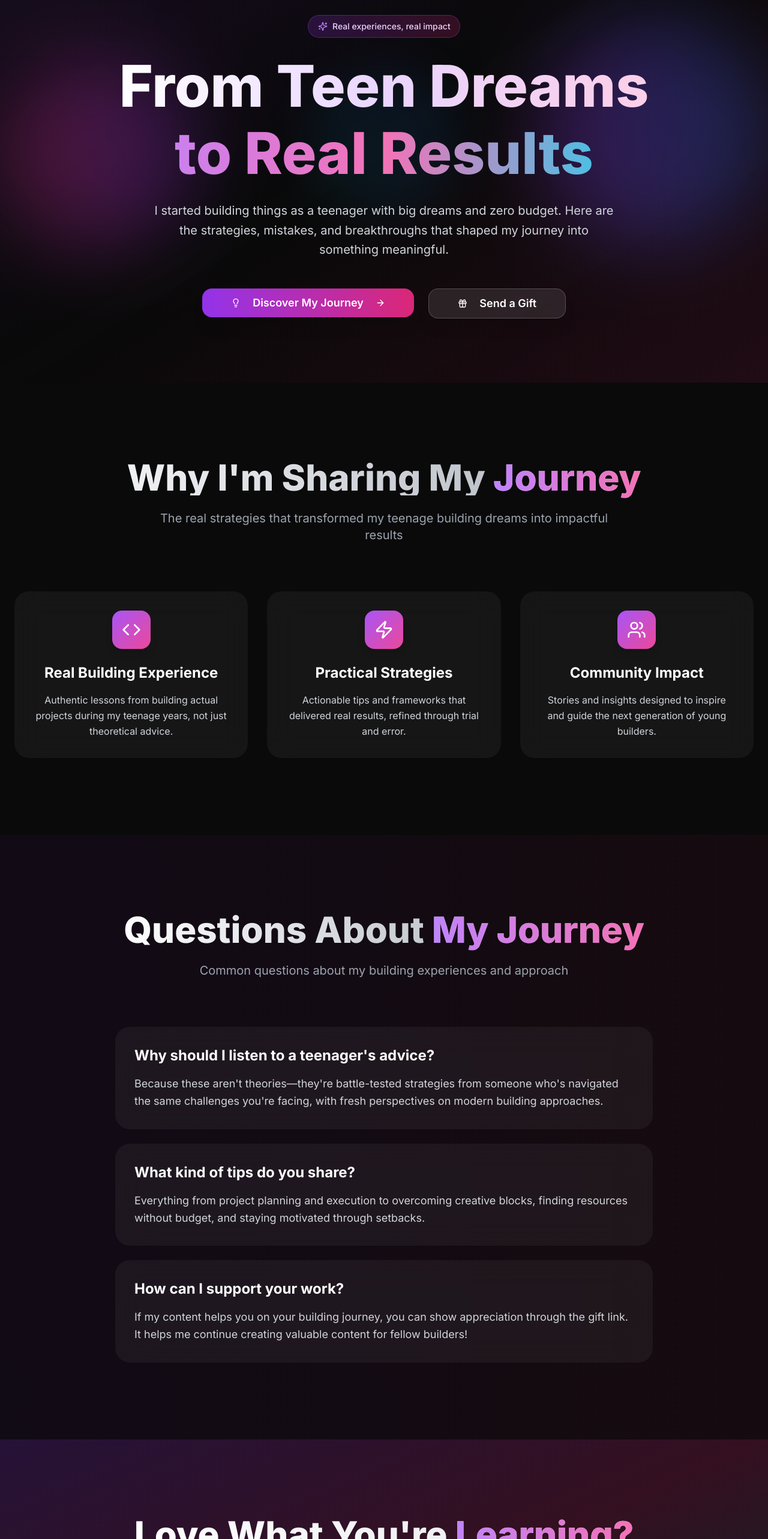
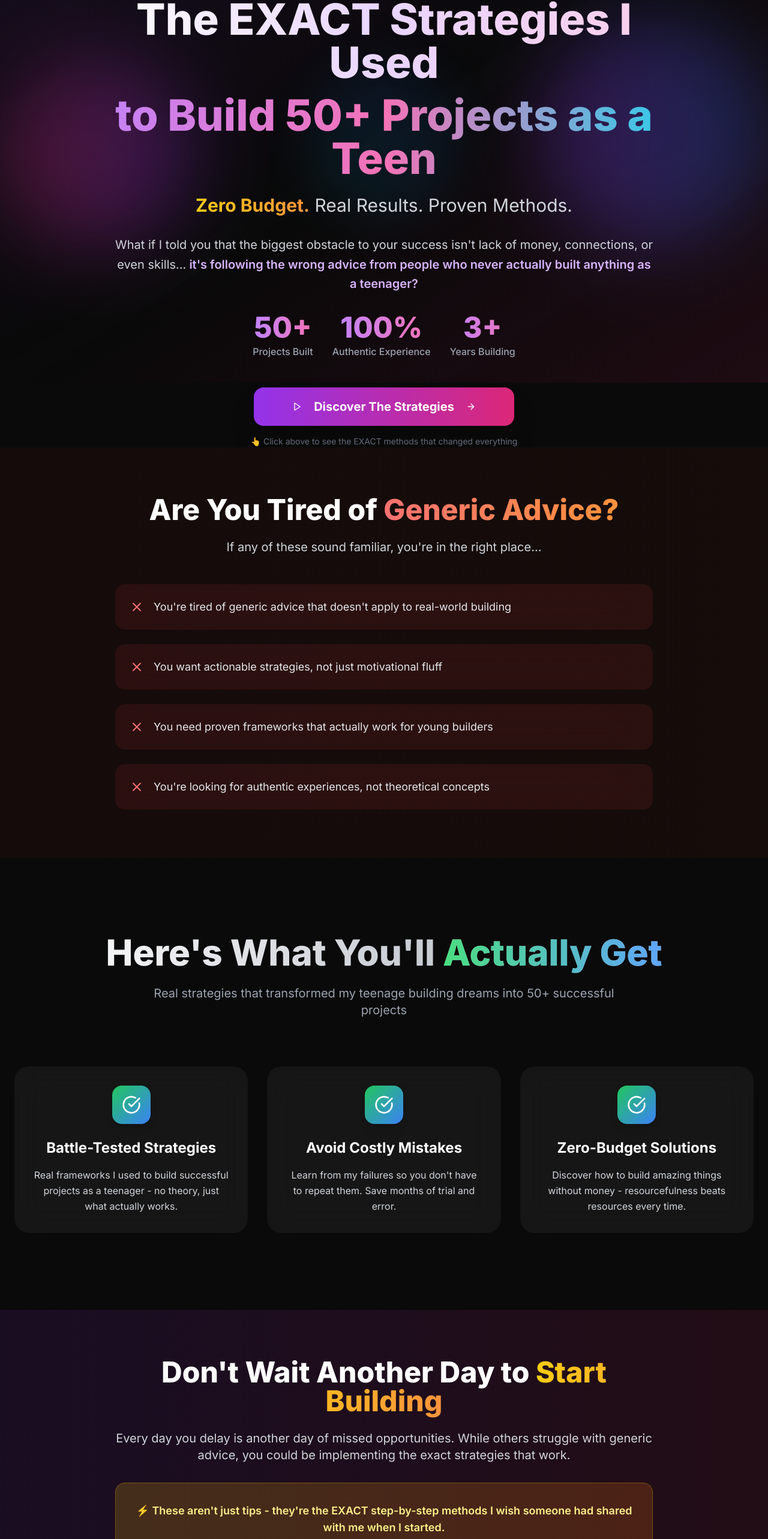
Before and after one commit to fozagtx/mvpee, a React (Vite) app: page / in a window 1280 px wide. Shown: the part 162-2728 px from the top of the page at 60% size. Built offline with nearby package versions, Linux system fonts and the light colour scheme.

Commit message:
Rename site and improve landing page visuals
Updated the site name and enhanced the landing page's visual design to improve communication with the target audience.

```diff
--- a/index.html
+++ b/index.html
@@ -4,25 +4,25 @@
   <head>
     <meta charset="UTF-8" />
     <meta name="viewport" content="width=device-width, initial-scale=1.0" />
-    <title>mvpe.me - Teen Builder's Journey | Tips & Strategies from Real Experience</title>
-    <meta name="description" content="I started building things as a teenager with big dreams and no money. Here are the real strategies, mistakes, and breakthroughs that shaped my journey. Support my work if it helps you!" />
-    <meta name="author" content="mvpe.me" />
-    <meta name="keywords" content="teen builder, startup journey, building tips, teenage entrepreneur, real strategies, startup advice, building experiences" />
+    <title>mvpee - Real Teen Builder Strategies | Proven Methods That Actually Work</title>
+    <meta name="description" content="Discover the EXACT strategies I used to build 50+ projects as a teenager with zero budget. Real methods, real results, real experience. Stop following generic advice that doesn't work." />
+    <meta name="author" content="mvpee" />
+    <meta name="keywords" content="teen builder strategies, startup methods, building projects, teenage entrepreneur, proven frameworks, zero budget building, real building advice" />
     <meta name="google-site-verification" content="JiimKMx40cyl99RmuD37ZQkqPlwNNo7R-DOYM_q3xdw" />
 
-    <meta property="og:title" content="mvpe.me - Teen Builder's Journey" />
-    <meta property="og:description" content="Real strategies and tips from a teenage building journey. Learn from my mistakes and breakthroughs." />
+    <meta property="og:title" content="mvpee - Real Teen Builder Strategies" />
+    <meta property="og:description" content="The EXACT strategies I used to build 50+ projects as a teenager. Real methods that actually work." />
     <meta property="og:type" content="website" />
-    <meta property="og:url" content="https://mvpe.me" />
+    <meta property="og:url" content="https://mvpee.com" />
     <meta property="og:image" content="https://lovable.dev/opengraph-image-p98pqg.png" />
 
     <meta name="twitter:card" content="summary_large_image" />
-    <meta name="twitter:site" content="@mvpe_dev" />
-    <meta name="twitter:title" content="mvpe.me - Teen Builder's Journey" />
-    <meta name="twitter:description" content="Real strategies and tips from a teenage building journey." />
+    <meta name="twitter:site" content="@mvpee_dev" />
+    <meta name="twitter:title" content="mvpee - Real Teen Builder Strategies" />
+    <meta name="twitter:description" content="Proven methods I used to build 50+ projects as a teenager with zero budget." />
     <meta name="twitter:image" content="https://lovable.dev/opengraph-image-p98pqg.png" />
 
-    <link rel="canonical" href="https://mvpe.me" />
+    <link rel="canonical" href="https://mvpee.com" />
     <link rel="preconnect" href="https://fonts.googleapis.com">
     <link rel="preconnect" href="https://fonts.gstatic.com" crossorigin>
     <link href="https://fonts.googleapis.com/css2?family=Inter:wght@400;500;600;700;800&family=Space+Grotesk:wght@400;500;600;700&display=swap" rel="stylesheet">
--- a/src/pages/Index.tsx
+++ b/src/pages/Index.tsx
@@ -1,6 +1,6 @@
 
 import React, { useState, useEffect } from 'react';
-import { Lightbulb, Gift, Sparkles, Code, Zap, Users, ArrowRight, Menu, X } from 'lucide-react';
+import { Lightbulb, Gift, Sparkles, Code, Zap, Users, ArrowRight, Menu, X, Play, CheckCircle } from 'lucide-react';
 import { Button } from '@/components/ui/button';
 import { Card, CardContent } from '@/components/ui/card';
 import { Sheet, SheetContent, SheetTrigger } from '@/components/ui/sheet';
@@ -17,37 +17,35 @@ const Index = () => {
     return () => window.removeEventListener('scroll', handleScroll);
   }, []);
 
-  const features = [
+  const painPoints = [
+    "You're tired of generic advice that doesn't apply to real-world building",
+    "You want actionable strategies, not just motivational fluff",
+    "You need proven frameworks that actually work for young builders",
+    "You're looking for authentic experiences, not theoretical concepts"
+  ];
+
+  const benefits = [
     {
-      icon: Code,
-      title: "Real Building Experience",
-      description: "Authentic lessons from building actual projects during my teenage years, not just theoretical advice."
+      icon: CheckCircle,
+      title: "Battle-Tested Strategies",
+      description: "Real frameworks I used to build successful projects as a teenager - no theory, just what actually works."
     },
     {
-      icon: Zap,
-      title: "Practical Strategies",
-      description: "Actionable tips and frameworks that delivered real results, refined through trial and error."
+      icon: CheckCircle,
+      title: "Avoid Costly Mistakes",
+      description: "Learn from my failures so you don't have to repeat them. Save months of trial and error."
     },
     {
-      icon: Users,
-      title: "Community Impact",
-      description: "Stories and insights designed to inspire and guide the next generation of young builders."
+      icon: CheckCircle,
+      title: "Zero-Budget Solutions",
+      description: "Discover how to build amazing things without money - resourcefulness beats resources every time."
     }
   ];
 
-  const faqs = [
-    {
-      q: "Why should I listen to a teenager's advice?",
-      a: "Because these aren't theories—they're battle-tested strategies from someone who's navigated the same challenges you're facing, with fresh perspectives on modern building approaches."
-    },
-    {
-      q: "What kind of tips do you share?",
-      a: "Everything from project planning and execution to overcoming creative blocks, finding resources without budget, and staying motivated through setbacks."
-    },
-    {
-      q: "How can I support your work?",
-      a: "If my content helps you on your building journey, you can show appreciation through the gift link. It helps me continue creating valuable content for fellow builders!"
-    }
+  const socialProof = [
+    { stat: "50+", label: "Projects Built" },
+    { stat: "100%", label: "Authentic Experience" },
+    { stat: "3+", label: "Years Building" }
   ];
 
   return (
@@ -68,21 +66,18 @@ const Index = () => {
       }`}>
         <div className="max-w-7xl mx-auto px-6 py-4">
           <div className="flex justify-between items-center">
-            {/* Logo */}
             <div className="flex items-center space-x-3 group">
               <div className="w-10 h-10 bg-gradient-to-br from-purple-500 to-pink-500 rounded-xl flex items-center justify-center shadow-lg group-hover:shadow-purple-500/25 transition-all duration-300 group-hover:scale-105">
                 <Lightbulb className="h-5 w-5 text-white" />
               </div>
-              <span className="text-2xl font-bold bg-gradient-to-r from-white to-gray-300 bg-clip-text text-transparent">mvpe.me</span>
+              <span className="text-2xl font-bold bg-gradient-to-r from-white to-gray-300 bg-clip-text text-transparent">mvpee</span>
             </div>
 
-            {/* Desktop Menu */}
             <div className="hidden lg:flex items-center space-x-8">
               <a href="#story" className="text-gray-300 hover:text-white transition-colors font-medium hover:scale-105 transition-transform duration-200">My Story</a>
               <a href="#support" className="text-gray-300 hover:text-white transition-colors font-medium hover:scale-105 transition-transform duration-200">Support</a>
             </div>
 
-            {/* Mobile Menu Toggle */}
             <Sheet open={mobileMenuOpen} onOpenChange={setMobileMenuOpen}>
               <SheetTrigger asChild>
                 <Button variant="ghost" size="sm" className="lg:hidden text-white hover:bg-white/10 border border-white/20">
@@ -100,73 +95,83 @@ const Index = () => {
         </div>
       </nav>
 
-      {/* Hero Section */}
+      {/* Hero Section - VSL Style */}
       <section className="relative z-20 min-h-screen flex items-center justify-center px-6 pt-20">
-        <div className="max-w-6xl mx-auto text-center">
+        <div className="max-w-5xl mx-auto text-center">
           <div className="animate-fade-in">
-            {/* Badge */}
-            <div className="inline-flex items-center px-4 py-2 rounded-full bg-gradient-to-r from-purple-600/20 to-pink-600/20 border border-purple-500/30 backdrop-blur-sm mb-8 group hover:scale-105 transition-transform duration-300">
-              <Sparkles className="h-4 w-4 text-purple-400 mr-2" />
-              <span className="text-sm font-medium text-purple-200">Real experiences, real impact</span>
+            {/* Attention Grabber */}
+            <div className="inline-flex items-center px-6 py-3 rounded-full bg-gradient-to-r from-red-600/30 to-orange-600/30 border border-red-500/50 backdrop-blur-sm mb-8 group hover:scale-105 transition-transform duration-300">
+              <Sparkles className="h-4 w-4 text-red-400 mr-2 animate-pulse" />
+              <span className="text-sm font-bold text-red-200 uppercase tracking-wider">Finally Revealed</span>
             </div>
 
+            {/* Big Promise Headline */}
             <h1 className="mb-8 leading-tight">
-              <div className="font-black text-6xl md:text-7xl xl:text-8xl bg-gradient-to-r from-white via-purple-200 to-pink-200 bg-clip-text text-transparent mb-4">
-                From Teen Dreams
+              <div className="font-black text-4xl md:text-6xl xl:text-7xl bg-gradient-to-r from-white via-purple-200 to-pink-200 bg-clip-text text-transparent mb-4">
+                The EXACT Strategies I Used
               </div>
-              <div className="font-black text-6xl md:text-7xl xl:text-8xl bg-gradient-to-r from-purple-400 via-pink-400 to-cyan-400 bg-clip-text text-transparent">
-                to Real Results
+              <div className="font-black text-4xl md:text-6xl xl:text-7xl bg-gradient-to-r from-purple-400 via-pink-400 to-cyan-400 bg-clip-text text-transparent mb-6">
+                to Build 50+ Projects as a Teen
+              </div>
+              <div className="text-2xl md:text-3xl text-gray-300 font-light">
+                <span className="bg-gradient-to-r from-yellow-400 to-orange-400 bg-clip-text text-transparent font-bold">Zero Budget.</span> Real Results. Proven Methods.
               </div>
             </h1>
 
-            <p className="text-xl text-gray-300 mb-12 max-w-3xl mx-auto leading-relaxed font-light">
-              I started building things as a teenager with big dreams and zero budget. Here are the strategies,
-              mistakes, and breakthroughs that shaped my journey into something meaningful.
+            {/* Value Proposition */}
+            <p className="text-xl text-gray-300 mb-8 max-w-4xl mx-auto leading-relaxed font-light">
+              What if I told you that the biggest obstacle to your success isn't lack of money, connections, or even skills...
+              <span className="text-purple-300 font-semibold"> it's following the wrong advice from people who never actually built anything as a teenager?</span>
             </p>
 
+            {/* Social Proof Stats */}
+            <div className="flex flex-wrap justify-center gap-8 mb-12">
+              {socialProof.map((item, index) => (
+                <div key={index} className="text-center group">
+                  <div className="text-4xl md:text-5xl font-black bg-gradient-to-r from-purple-400 to-pink-400 bg-clip-text text-transparent group-hover:scale-110 transition-transform duration-300">
+                    {item.stat}
+                  </div>
+                  <div className="text-gray-400 font-medium mt-1">{item.label}</div>
+                </div>
+              ))}
+            </div>
+
+            {/* Primary CTA */}
             <div className="flex flex-col sm:flex-row gap-6 justify-center">
               <Button
                 size="lg"
-                className="bg-gradient-to-r from-purple-600 to-pink-600 hover:from-purple-700 hover:to-pink-700 text-white font-semibold text-lg px-12 py-6 rounded-2xl shadow-xl hover:shadow-purple-500/25 transition-all duration-300 hover:scale-105 border-0 group"
-                onClick={() => window.open('#story', '_self')}
+                className="bg-gradient-to-r from-purple-600 to-pink-600 hover:from-purple-700 hover:to-pink-700 text-white font-bold text-xl px-16 py-8 rounded-2xl shadow-2xl hover:shadow-purple-500/25 transition-all duration-300 hover:scale-105 border-0 group"
+                onClick={() => document.getElementById('story')?.scrollIntoView({ behavior: 'smooth' })}
               >
-                <Lightbulb className="mr-3 h-5 w-5 group-hover:rotate-12 transition-transform duration-300" />
-                Discover My Journey
-                <ArrowRight className="ml-3 h-5 w-5 group-hover:translate-x-1 transition-transform duration-300" />
-              </Button>
-
-              <Button
-                size="lg"
-                className="bg-white/10 backdrop-blur-sm hover:bg-white/20 text-white font-semibold text-lg px-12 py-6 rounded-2xl shadow-xl hover:shadow-cyan-500/25 transition-all duration-300 hover:scale-105 border border-white/20 group"
-                onClick={() => window.open('https://paystack.shop/pay/mvpe', '_blank')}
-              >
-                <Gift className="mr-3 h-5 w-5 group-hover:rotate-12 transition-transform duration-300" />
-                Send a Gift
+                <Play className="mr-3 h-6 w-6 group-hover:scale-110 transition-transform duration-300" />
+                Discover The Strategies
+                <ArrowRight className="ml-3 h-6 w-6 group-hover:translate-x-1 transition-transform duration-300" />
               </Button>
             </div>
+
+            <p className="text-sm text-gray-500 mt-4">
+              👆 Click above to see the EXACT methods that changed everything
+            </p>
           </div>
         </div>
       </section>
 
-      {/* Story Section */}
-      <section id="story" className="relative z-20 px-6 py-32">
-        <div className="max-w-7xl mx-auto">
-          <div className="text-center mb-20">
-            <h2 className="text-5xl md:text-6xl font-black mb-6 bg-gradient-to-r from-white to-gray-400 bg-clip-text text-transparent">
-              Why I'm Sharing My <span className="bg-gradient-to-r from-purple-400 to-pink-400 bg-clip-text text-transparent">Journey</span>
-            </h2>
-            <p className="text-xl text-gray-400 font-light max-w-3xl mx-auto">The real strategies that transformed my teenage building dreams into impactful results</p>
-          </div>
+      {/* Pain Points Section */}
+      <section className="relative z-20 px-6 py-20 bg-gradient-to-r from-red-900/10 to-orange-900/10">
+        <div className="max-w-4xl mx-auto text-center">
+          <h2 className="text-4xl md:text-5xl font-black mb-6 text-white">
+            Are You Tired of <span className="bg-gradient-to-r from-red-400 to-orange-400 bg-clip-text text-transparent">Generic Advice?</span>
+          </h2>
+          <p className="text-xl text-gray-300 mb-12 font-light">
+            If any of these sound familiar, you're in the right place...
+          </p>
 
-          <div className="grid md:grid-cols-3 gap-8">
-            {features.map((feature, index) => (
-              <Card key={index} className="border-0 bg-white/5 backdrop-blur-xl hover:bg-white/10 transition-all duration-500 rounded-3xl group hover:scale-105 hover:shadow-2xl hover:shadow-purple-500/10">
-                <CardContent className="p-8 text-center h-full flex flex-col">
-                  <div className="w-16 h-16 bg-gradient-to-br from-purple-500 to-pink-500 rounded-2xl flex items-center justify-center mx-auto mb-6 group-hover:rotate-6 transition-transform duration-300 shadow-lg">
-                    <feature.icon className="h-8 w-8 text-white" />
-                  </div>
-                  <h3 className="text-2xl font-bold text-white mb-4 group-hover:text-purple-200 transition-colors duration-300">{feature.title}</h3>
-                  <p className="text-gray-300 font-light leading-relaxed flex-grow">{feature.description}</p>
+          <div className="space-y-6">
+            {painPoints.map((point, index) => (
+              <Card key={index} className="border-0 bg-red-500/10 backdrop-blur-xl hover:bg-red-500/20 transition-all duration-500 rounded-2xl group hover:scale-[1.02]">
+                <CardContent className="p-6 flex items-center">
+                  <X className="h-6 w-6 text-red-400 mr-4 flex-shrink-0" />
+                  <p className="text-lg text-gray-200 text-left">{point}</p>
                 </CardContent>
               </Card>
             ))}
@@ -174,22 +179,25 @@ const Index = () => {
         </div>
       </section>
 
-      {/* FAQ Section */}
-      <section className="relative z-20 px-6 py-32 bg-gradient-to-r from-purple-900/10 to-pink-900/10">
-        <div className="max-w-4xl mx-auto">
+      {/* Solution Section */}
+      <section id="story" className="relative z-20 px-6 py-32">
+        <div className="max-w-7xl mx-auto">
           <div className="text-center mb-20">
             <h2 className="text-5xl md:text-6xl font-black mb-6 bg-gradient-to-r from-white to-gray-400 bg-clip-text text-transparent">
-              Questions About <span className="bg-gradient-to-r from-purple-400 to-pink-400 bg-clip-text text-transparent">My Journey</span>
+              Here's What You'll <span className="bg-gradient-to-r from-green-400 to-blue-400 bg-clip-text text-transparent">Actually Get</span>
             </h2>
-            <p className="text-xl text-gray-400 font-light">Common questions about my building experiences and approach</p>
+            <p className="text-xl text-gray-400 font-light max-w-3xl mx-auto">Real strategies that transformed my teenage building dreams into 50+ successful projects</p>
           </div>
 
-          <div className="space-y-6">
-            {faqs.map((faq, index) => (
-              <Card key={index} className="border-0 bg-white/5 backdrop-blur-xl hover:bg-white/10 transition-all duration-500 rounded-3xl group hover:scale-[1.02] hover:shadow-xl hover:shadow-purple-500/10">
-                <CardContent className="p-8">
-                  <h3 className="text-2xl font-bold text-white mb-4 group-hover:text-purple-200 transition-colors duration-300">{faq.q}</h3>
-                  <p className="text-gray-300 font-light leading-relaxed text-lg">{faq.a}</p>
+          <div className="grid md:grid-cols-3 gap-8">
+            {benefits.map((benefit, index) => (
+              <Card key={index} className="border-0 bg-white/5 backdrop-blur-xl hover:bg-white/10 transition-all duration-500 rounded-3xl group hover:scale-105 hover:shadow-2xl hover:shadow-green-500/10">
+                <CardContent className="p-8 text-center h-full flex flex-col">
+                  <div className="w-16 h-16 bg-gradient-to-br from-green-500 to-blue-500 rounded-2xl flex items-center justify-center mx-auto mb-6 group-hover:rotate-6 transition-transform duration-300 shadow-lg">
+                    <benefit.icon className="h-8 w-8 text-white" />
+                  </div>
+                  <h3 className="text-2xl font-bold text-white mb-4 group-hover:text-green-200 transition-colors duration-300">{benefit.title}</h3>
+                  <p className="text-gray-300 font-light leading-relaxed flex-grow">{benefit.description}</p>
                 </CardContent>
               </Card>
             ))}
@@ -197,27 +205,69 @@ const Index = () => {
         </div>
       </section>
 
-      {/* Support Section */}
+      {/* Urgency/Scarcity Section */}
+      <section className="relative z-20 px-6 py-20 bg-gradient-to-r from-purple-900/20 to-pink-900/20">
+        <div className="max-w-4xl mx-auto text-center">
+          <h2 className="text-4xl md:text-5xl font-black mb-6 text-white">
+            Don't Wait Another Day to <span className="bg-gradient-to-r from-yellow-400 to-orange-400 bg-clip-text text-transparent">Start Building</span>
+          </h2>
+          <p className="text-xl text-gray-300 mb-8 font-light">
+            Every day you delay is another day of missed opportunities. While others struggle with generic advice,
+            you could be implementing the exact strategies that work.
+          </p>
+
+          <div className="bg-gradient-to-r from-yellow-500/20 to-orange-500/20 border border-yellow-500/30 rounded-2xl p-8 mb-8">
+            <p className="text-lg text-yellow-200 font-semibold">
+              ⚡ These aren't just tips - they're the EXACT step-by-step methods I wish someone had shared with me when I started.
+            </p>
+          </div>
+        </div>
+      </section>
+
+      {/* Support Section - Strong CTA */}
       <section id="support" className="relative z-20 px-6 py-32 bg-gradient-to-br from-purple-600/20 via-pink-600/20 to-cyan-600/20">
         <div className="max-w-4xl mx-auto text-center">
           <h2 className="text-5xl md:text-6xl font-black mb-8 bg-gradient-to-r from-white to-gray-200 bg-clip-text text-transparent">
-            Love What You're <span className="bg-gradient-to-r from-purple-400 to-pink-400 bg-clip-text text-transparent">Learning?</span>
+            Ready to <span className="bg-gradient-to-r from-purple-400 to-pink-400 bg-clip-text text-transparent">Support Real Value?</span>
           </h2>
-          <p className="text-xl text-gray-300 mb-12 font-light leading-relaxed max-w-3xl mx-auto">
-            If my strategies and insights are helping you on your building journey, consider supporting my work
-            so I can continue sharing valuable content with fellow builders around the world.
+          <p className="text-xl text-gray-300 mb-8 font-light leading-relaxed max-w-3xl mx-auto">
+            If these strategies help you avoid even ONE major mistake or land your first successful project,
+            they'll pay for themselves 100x over.
           </p>
+
+          <div className="bg-white/5 backdrop-blur-xl rounded-3xl p-8 mb-12 border border-white/10">
+            <h3 className="text-2xl font-bold text-white mb-4">What happens when you support my work:</h3>
+            <div className="space-y-3 text-left max-w-2xl mx-auto">
+              <div className="flex items-center">
+                <CheckCircle className="h-5 w-5 text-green-400 mr-3" />
+                <span className="text-gray-200">You help me create even more valuable content</span>
+              </div>
+              <div className="flex items-center">
+                <CheckCircle className="h-5 w-5 text-green-400 mr-3" />
+                <span className="text-gray-200">You become part of a community of real builders</span>
+              </div>
+              <div className="flex items-center">
+                <CheckCircle className="h-5 w-5 text-green-400 mr-3" />
+                <span className="text-gray-200">You invest in authentic, tested strategies</span>
+              </div>
+            </div>
+          </div>
+
           <div className="flex justify-center">
             <Button
               size="lg"
-              className="bg-gradient-to-r from-cyan-500 to-blue-500 hover:from-cyan-600 hover:to-blue-600 text-white font-semibold text-xl px-16 py-8 rounded-3xl shadow-2xl hover:shadow-cyan-500/25 transition-all duration-300 hover:scale-105 border-0 group"
+              className="bg-gradient-to-r from-cyan-500 to-blue-500 hover:from-cyan-600 hover:to-blue-600 text-white font-bold text-xl px-16 py-8 rounded-3xl shadow-2xl hover:shadow-cyan-500/25 transition-all duration-300 hover:scale-105 border-0 group"
               onClick={() => window.open('https://paystack.shop/pay/mvpe', '_blank')}
             >
               <Gift className="mr-4 h-6 w-6 group-hover:rotate-12 transition-transform duration-300" />
-              Send a Gift
+              YES! Support Real Value
               <Sparkles className="ml-4 h-6 w-6 group-hover:scale-110 transition-transform duration-300" />
             </Button>
           </div>
+
+          <p className="text-sm text-gray-400 mt-6">
+            💝 Your support helps me continue sharing real, tested strategies with the builder community
+          </p>
         </div>
       </section>
 
@@ -228,10 +278,10 @@ const Index = () => {
             <div className="w-8 h-8 bg-gradient-to-br from-purple-500 to-pink-500 rounded-xl flex items-center justify-center shadow-lg group-hover:rotate-6 transition-transform duration-300">
               <Lightbulb className="h-5 w-5 text-white" />
             </div>
-            <span className="text-2xl font-bold bg-gradient-to-r from-white to-gray-300 bg-clip-text text-transparent">mvpe.me</span>
+            <span className="text-2xl font-bold bg-gradient-to-r from-white to-gray-300 bg-clip-text text-transparent">mvpee</span>
           </div>
-          <p className="text-gray-300 mb-4 font-light">Sharing real strategies from a teenage building journey</p>
-          <p className="text-gray-500 text-sm">From teen dreams to real impact — building since 2024</p>
+          <p className="text-gray-300 mb-4 font-light">Real strategies from real building experiences</p>
+          <p className="text-gray-500 text-sm">Authentic. Tested. Proven since day one.</p>
         </div>
       </footer>
     </div>
```
